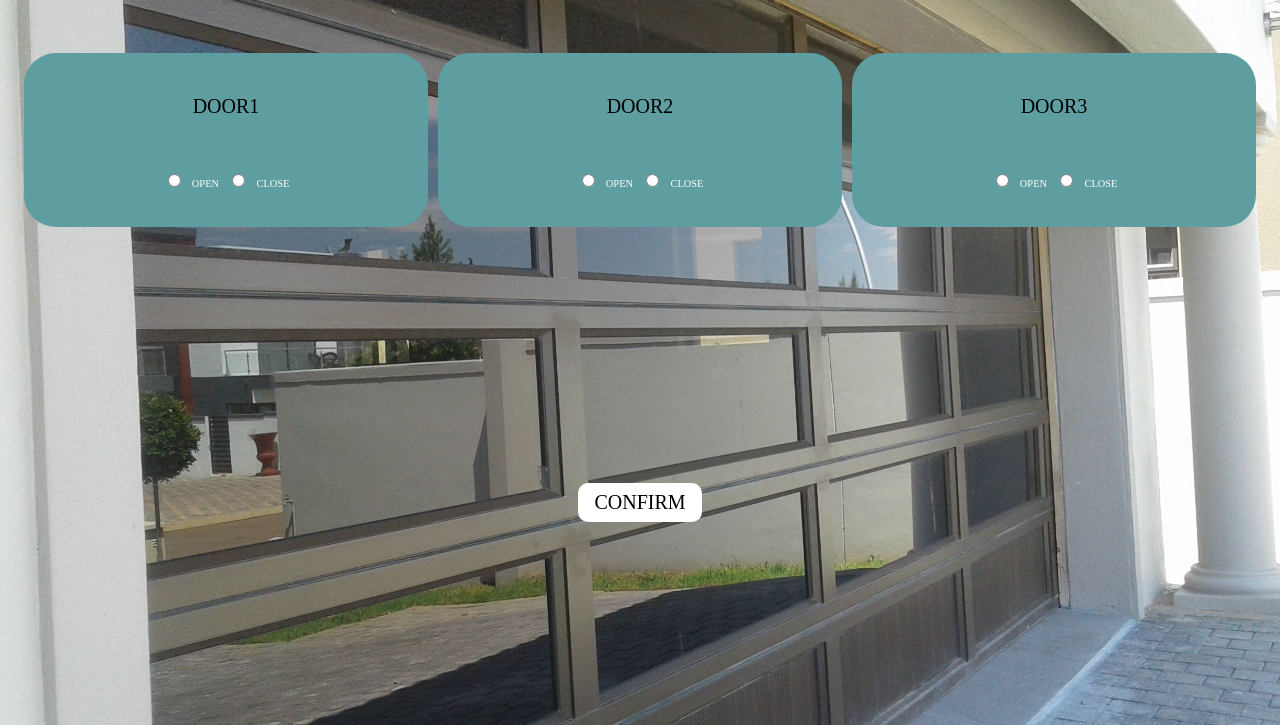
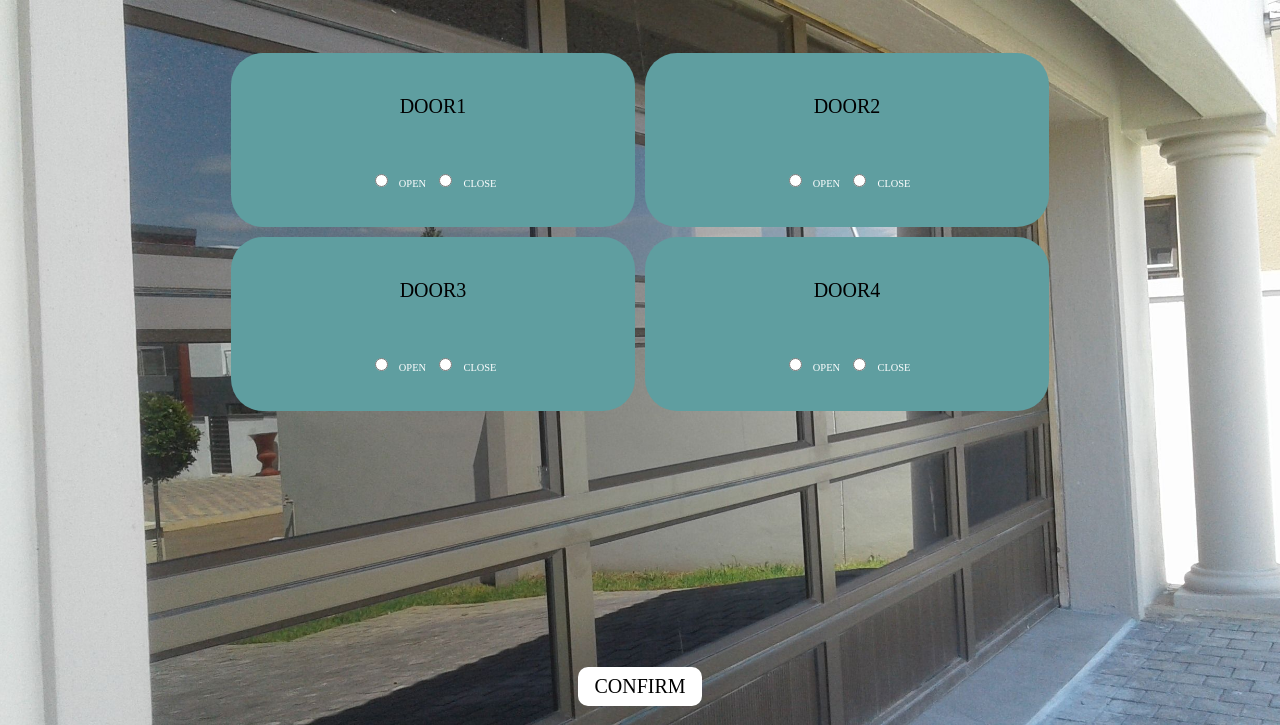
Before and after one commit to tebogomaseko/security-app2, a plain HTML site: page garagedoor.html in a window 1280 px wide. Shown: the part 75-800 px from the top of the page. Drawn offline with Linux system fonts and the light colour scheme.

Commit message:
Update garagedoor.html

```diff
--- a/garagedoor.html
+++ b/garagedoor.html
@@ -19,10 +19,19 @@
 <label for="m2">OPEN</label>
 <input type="radio" name="state2" id="f2">
 <label for="f2">CLOSE</label></td>
-            <td><a href="#">DOOR3</a><br/><br/><input type="radio" name="state3" id="m3">
+
+        </tr>
+        <tr>
+
+             <td><a href="#">DOOR3</a><br/><br/><input type="radio" name="state3" id="m3">
 <label for="m3">OPEN</label>
 <input type="radio" name="state3" id="f3">
 <label for="f3">CLOSE</label></td>
+
+<td><a href="#">DOOR4</a><br/><br/><input type="radio" name="state4" id="m4">
+<label for="m4">OPEN</label>
+<input type="radio" name="state4" id="f4">
+<label for="f4">CLOSE</label></td>
         </tr>
 
     </table><br/><br/><br/>
```
